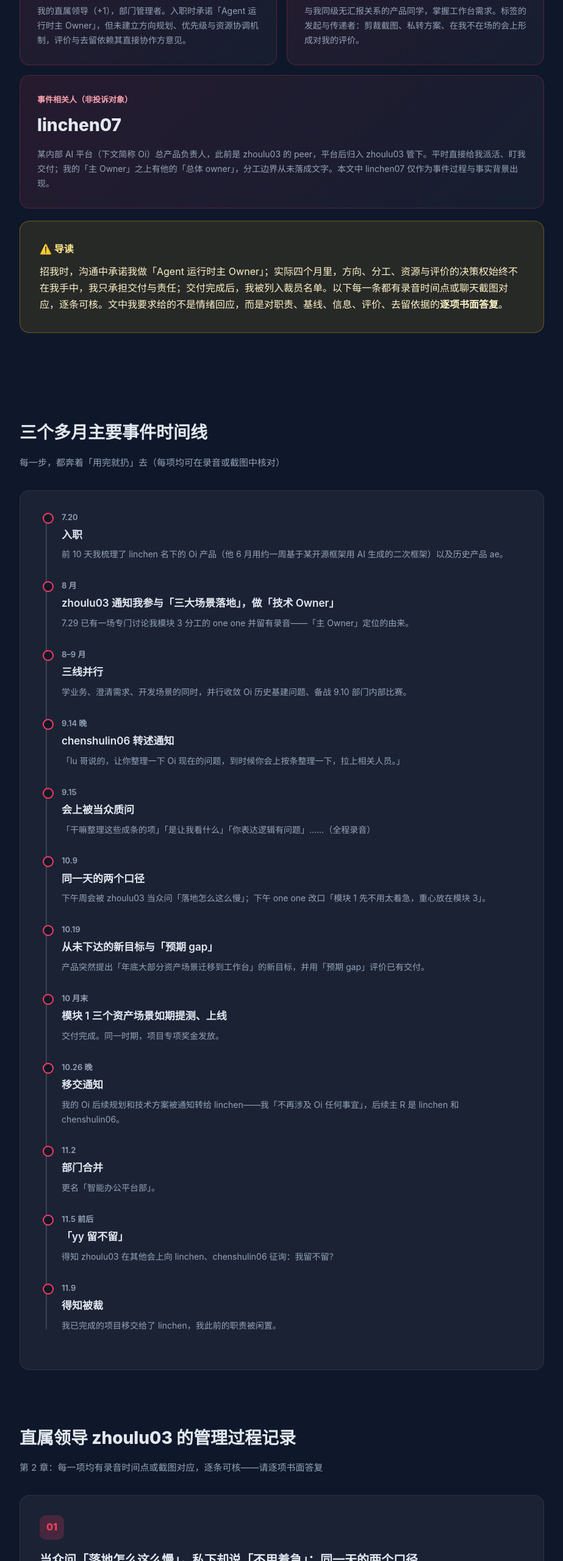
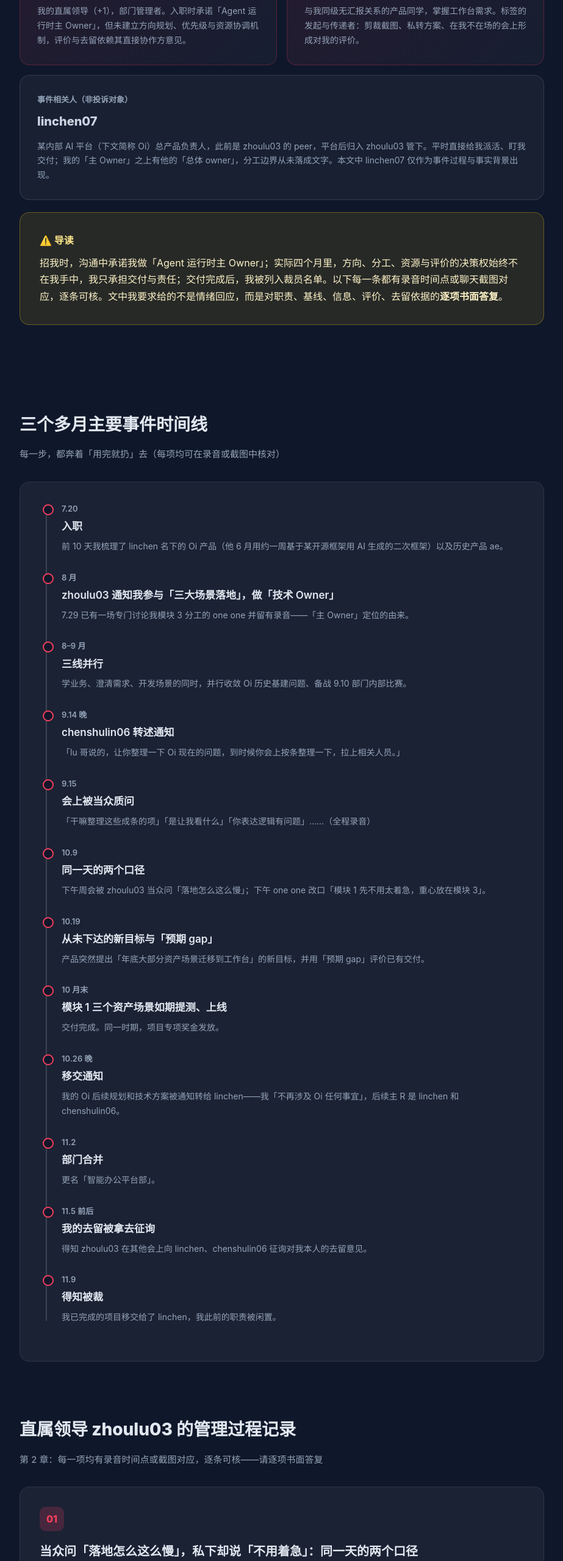
Before and after one commit to Leo-Star-cyber/ks-accusation, a plain HTML site: page index.html in a window 1280 px wide. Shown: the part 1140-3700 px from the top of the page at 61% size, without its empty margins (178-1101 px from the left). Drawn offline with Linux system fonts and the light colour scheme.

Commit message:
chore: linchen 卡降为中性样式；去留表述去掉原话引文避免暴露本人信息

```diff
--- a/index.html
+++ b/index.html
@@ -379,9 +379,9 @@
             <div class="person-name">chenshulin06</div>
             <p class="person-desc">与我同级无汇报关系的产品同学，掌握工作台需求。标签的发起与传递者：剪裁截图、私转方案、在我不在场的会上形成对我的评价。</p>
           </div>
-          <div class="person-card" style="grid-column: 1 / -1;">
-            <div class="person-role">事件相关人（非投诉对象）</div>
-            <div class="person-name">linchen07</div>
+          <div class="person-card" style="grid-column: 1 / -1; background: rgba(255, 255, 255, 0.04); border-color: rgba(255, 255, 255, 0.12);">
+            <div class="person-role" style="color: #94a3b8;">事件相关人（非投诉对象）</div>
+            <div class="person-name" style="font-size: 20px; color: #cbd5e1;">linchen07</div>
             <p class="person-desc">某内部 AI 平台（下文简称 Oi）总产品负责人，此前是 zhoulu03 的 peer，平台后归入 zhoulu03 管下。平时直接给我派活、盯我交付；我的「主 Owner」之上有他的「总体 owner」，分工边界从未落成文字。本文中 linchen07 仅作为事件过程与事实背景出现。</p>
           </div>
         </div>
@@ -450,8 +450,8 @@
             </div>
             <div class="timeline-item">
               <div class="timeline-date">11.5 前后</div>
-              <div class="timeline-title">「yy 留不留」</div>
-              <div class="timeline-desc">得知 zhoulu03 在其他会上向 linchen、chenshulin06 征询：我留不留？</div>
+              <div class="timeline-title">我的去留被拿去征询</div>
+              <div class="timeline-desc">得知 zhoulu03 在其他会上向 linchen、chenshulin06 征询对我本人的去留意见。</div>
             </div>
             <div class="timeline-item">
               <div class="timeline-date">11.9</div>
@@ -618,11 +618,11 @@
 
         <div class="card">
           <div class="case-number">12</div>
-          <h3 style="font-size: 20px; margin-bottom: 16px; font-weight: 700;">「yy 留不留」：我的去留，被拿去征询与我存在争议的协作方</h3>
+          <h3 style="font-size: 20px; margin-bottom: 16px; font-weight: 700;">我的去留，被拿去征询与我存在争议的协作方</h3>
           <div class="clarification">
             <div class="clarification-label" style="font-size: 19px; font-weight: 700;">过程与证据</div>
             <div style="color: #e2e8f0;">
-              <p style="margin-bottom: 12px;">11 月初，zhoulu03 向 linchen、chenshulin06 征询我的去留，原话「yy 留不留」。听取协作方意见可以有——但我与二者存在文中所列的具体争议，其意见如何采信、权重如何，请书面说明。你作为直属领导的独立判断呢？你该担的责任呢？</p>
+              <p style="margin-bottom: 12px;">11 月初，zhoulu03 在其他会上向 linchen、chenshulin06 说起并征询了对我本人的去留意见。听取协作方意见可以有——但我与二者存在文中所列的具体争议，其意见如何采信、权重如何，请书面说明。你作为直属领导的独立判断呢？你该担的责任呢？</p>
               <p style="margin-bottom: 12px;"><strong>时间对照：</strong>9.29 团建早餐，zhoulu03 当面对我说「我的模块 3 这件事是不变的，这个肯定是重要的」；节后，我此前负责的内容全部转由 linchen 负责（Oi 及资产的所有会议与讨论将我排除），并还吩咐 linchen 不再给我其他工作；11.5 前后，去留问题向上述协作方征询；11.9 裁员通知落到我头上。入职近四个月，我的 OKR 约一个月一大变。</p>
               <p style="margin-bottom: 12px;"><strong>知情补充：</strong>linchen 曾亲自表示他在 10 月份回来后不想基于他的 Oi 再做 agent 运行时、认为 Oi 不必做得那么厚；随后 zhoulu03 便不再推进该方向。我不下定论，只追问：为什么招我时给的方向，最后由别人的一句话决定？为什么方向变化的后果，由我一个人承担？</p>
               <span class="evidence-tag">9.29 团建当面承诺</span><span class="evidence-tag">linchen 第一手陈述（可对质）</span>
```
